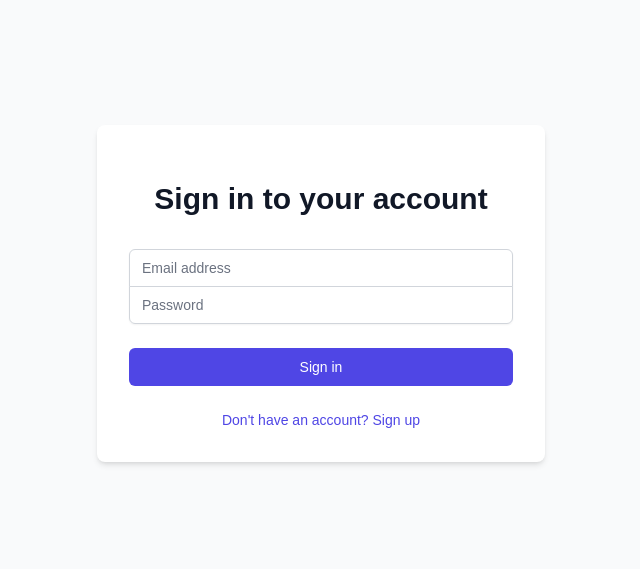
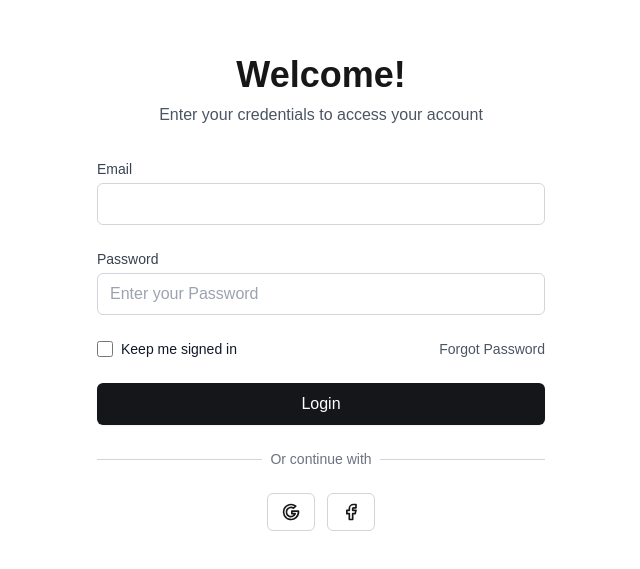
Before and after one commit to irwanphan/chronospace, a Next.js app: page /login in a window 1280 px wide. Shown: the part 107-676 px from the top of the page, without its empty margins (319-959 px from the left). Built offline with nearby package versions, Linux system fonts and the light colour scheme.

Commit message:
redesign login page

```diff
--- a/app/login/page.tsx
+++ b/app/login/page.tsx
@@ -1,23 +1,19 @@
 'use client';
 
-import { signIn } from 'next-auth/react';
-import { useRouter } from 'next/navigation';
-import { useState } from 'react';
-import Link from 'next/link';
+import { signIn } from "next-auth/react";
+import { useState } from "react";
+import { IconBrandGoogle, IconBrandFacebook } from "@tabler/icons-react";
 
-export default function Login() {
-  const router = useRouter();
-  const [error, setError] = useState<string | null>(null);
+export default function LoginPage() {
   const [email, setEmail] = useState("");
   const [password, setPassword] = useState("");
 
   const handleSubmit = async (e: React.FormEvent) => {
     e.preventDefault();
-
     try {
-      const result = await signIn("credentials", {
-        email: email,
-        password: password,
+      await signIn("credentials", {
+        email,
+        password,
         redirect: true,
         callbackUrl: "/workspace"
       });
@@ -27,69 +23,77 @@ export default function Login() {
   };
 
   return (
-    <div className="min-h-screen flex items-center justify-center bg-gray-50">
-      <div className="max-w-md w-full space-y-8 p-8 bg-white rounded-lg shadow-md">
-        <div>
-          <h2 className="mt-6 text-center text-3xl font-extrabold text-gray-900">
-            Sign in to your account
-          </h2>
-        </div>
-        <form className="mt-8 space-y-6" onSubmit={handleSubmit}>
-          <div className="rounded-md shadow-sm -space-y-px">
+    <div className="min-h-screen flex">
+      <div className="flex-1 flex items-center justify-center p-8">
+        <div className="w-full max-w-md space-y-8">
+          <div className="text-center">
+            <h1 className="text-4xl font-bold mb-2">Welcome!</h1>
+            <p className="text-gray-600">Enter your credentials to access your account</p>
+          </div>
+
+          <form onSubmit={handleSubmit} className="space-y-6">
             <div>
-              <label htmlFor="email" className="sr-only">
-                Email address
-              </label>
+              <label className="block text-sm font-medium text-gray-700">Email</label>
               <input
-                id="email"
-                name="email"
                 type="email"
-                required
                 value={email}
                 onChange={(e) => setEmail(e.target.value)}
-                className="appearance-none rounded-none relative block w-full px-3 py-2 border border-gray-300 placeholder-gray-500 text-gray-900 rounded-t-md focus:outline-none focus:ring-indigo-500 focus:border-indigo-500 focus:z-10 sm:text-sm"
-                placeholder="Email address"
+                className="mt-1 block w-full px-3 py-2 border border-gray-300 rounded-md"
               />
             </div>
+
             <div>
-              <label htmlFor="password" className="sr-only">
-                Password
-              </label>
+              <label className="block text-sm font-medium text-gray-700">Password</label>
               <input
-                id="password"
-                name="password"
                 type="password"
-                required
                 value={password}
                 onChange={(e) => setPassword(e.target.value)}
-                className="appearance-none rounded-none relative block w-full px-3 py-2 border border-gray-300 placeholder-gray-500 text-gray-900 rounded-b-md focus:outline-none focus:ring-indigo-500 focus:border-indigo-500 focus:z-10 sm:text-sm"
-                placeholder="Password"
+                placeholder="Enter your Password"
+                className="mt-1 block w-full px-3 py-2 border border-gray-300 rounded-md"
               />
             </div>
-          </div>
 
-          {error && (
-            <div className="text-red-500 text-sm text-center">{error}</div>
-          )}
+            <div className="flex items-center justify-between">
+              <div className="flex items-center">
+                <input
+                  type="checkbox"
+                  className="h-4 w-4 text-blue-600 border-gray-300 rounded"
+                />
+                <label className="ml-2 block text-sm text-gray-900">
+                  Keep me signed in
+                </label>
+              </div>
+              <a href="#" className="text-sm text-gray-600 hover:text-gray-500">
+                Forgot Password
+              </a>
+            </div>
 
-          <div>
             <button
               type="submit"
-              className="group relative w-full flex justify-center py-2 px-4 border border-transparent text-sm font-medium rounded-md text-white bg-indigo-600 hover:bg-indigo-700 focus:outline-none focus:ring-2 focus:ring-offset-2 focus:ring-indigo-500"
+              className="w-full py-2 px-4 border border-transparent rounded-md shadow-sm text-white bg-[#14161A] hover:bg-[#14161A]/90"
             >
-              Sign in
+              Login
             </button>
-          </div>
 
-          <div className="text-sm text-center">
-            <Link
-              href="/register"
-              className="font-medium text-indigo-600 hover:text-indigo-500"
-            >
-              Don&apos;t have an account? Sign up
-            </Link>
-          </div>
-        </form>
+            <div className="relative">
+              <div className="absolute inset-0 flex items-center">
+                <div className="w-full border-t border-gray-300" />
+              </div>
+              <div className="relative flex justify-center text-sm">
+                <span className="px-2 bg-white text-gray-500">Or continue with</span>
+              </div>
+            </div>
+
+            <div className="flex justify-center gap-3">
+              <button type="button" className="w-12 p-2 border border-gray-300 rounded-md flex justify-center">
+                <IconBrandGoogle size={20} />
+              </button>
+              <button type="button" className="w-12 p-2 border border-gray-300 rounded-md flex justify-center">
+                <IconBrandFacebook size={20} />
+              </button>
+            </div>
+          </form>
+        </div>
       </div>
     </div>
   );
--- a/next.config.mjs
+++ b/next.config.mjs
@@ -1,6 +1,17 @@
 /** @type {import('next').Config} */
 const config = {
   /* config options here */
+  images: {
+    remotePatterns: [
+      {
+        protocol: 'https',
+        hostname: '**',
+      },
+    ],
+    dangerouslyAllowSVG: true,
+    contentDispositionType: 'attachment',
+    contentSecurityPolicy: "default-src 'self'; script-src 'none'; sandbox;",
+  },
 };
 
 export default config;
```
Also changed, not shown: public/cing.svg (added), public/workspace-home.png (added).
